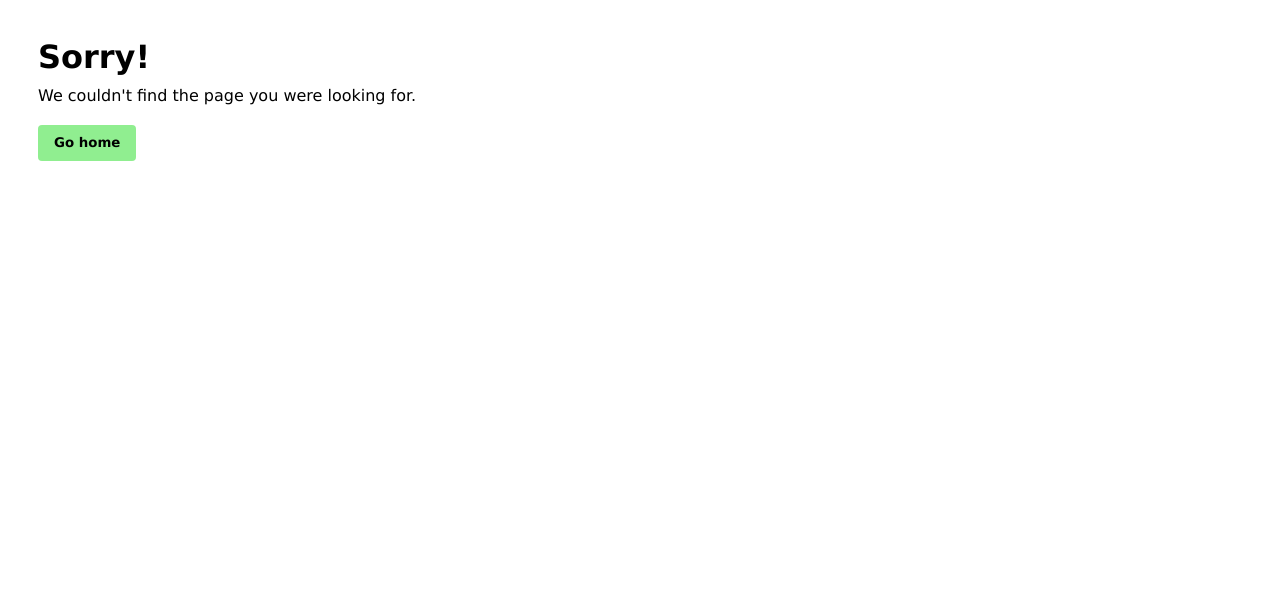
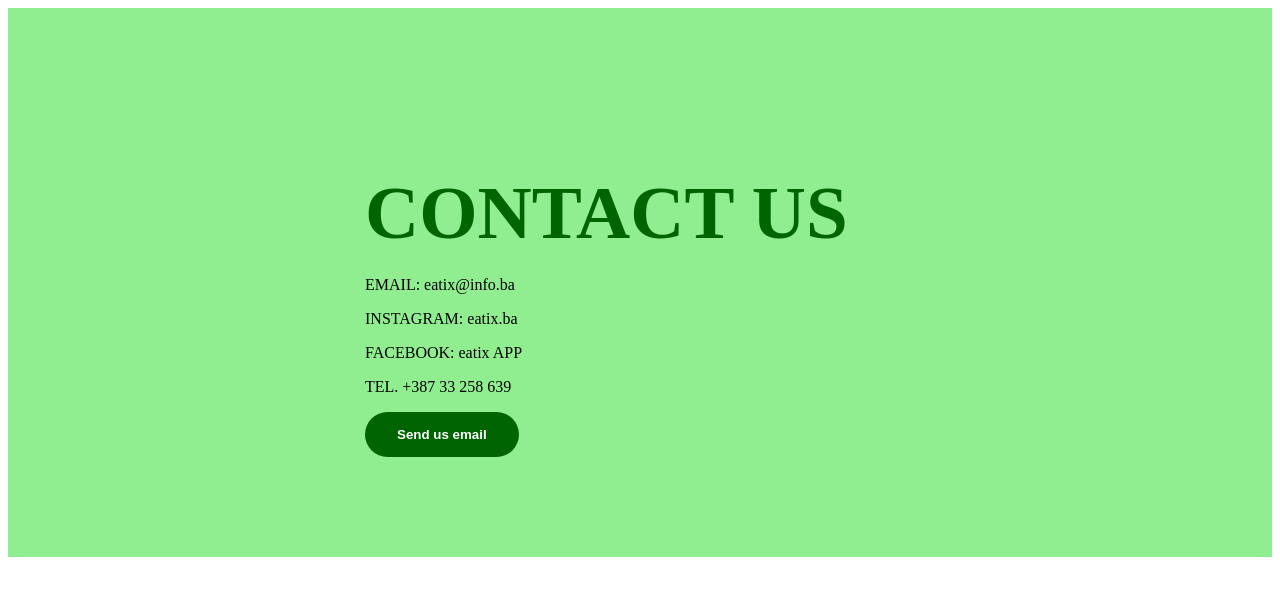
Before and after one commit to nejrabujak/eatix, an Angular app: page / in a window 1280 px wide. Shown: the top 596 px of the page. Built offline with nearby package versions, Linux system fonts and the light colour scheme.

Commit message:
Added: Contact us page

```diff
--- a/src/app/app.component.ts
+++ b/src/app/app.component.ts
@@ -5,8 +5,8 @@
 
 @Component({
   selector: 'app-root',
-  templateUrl: './page_not_found/page_not_found.html', //will be changed when routs are added
-  styleUrls: ['./page_not_found/page_not_found.css'] //will be changed when routs are added
+  templateUrl: './contact_us/contact_us.html', //will be changed when routs are added
+  styleUrls: ['./contact_us/contact_us.css'] //will be changed when routs are added
 })
 export class AppComponent {
   title = 'application';
--- a/src/app/app.module.ts
+++ b/src/app/app.module.ts
@@ -6,12 +6,13 @@
 import {BrowserAnimationsModule} from '@angular/platform-browser/animations';
 import {PageNotFound} from './page_not_found/page_not_found';
 import {MatButtonModule} from '@angular/material/button';
-
+import {Contact_us} from "./contact_us/contact_us";
 
 @NgModule({
   declarations: [
     AppComponent,
-    PageNotFound
+    PageNotFound,
+    Contact_us
   ],
   imports: [
     BrowserModule,
--- /dev/null
+++ b/src/app/contact_us/contact_us.css
@@ -0,0 +1,58 @@
+.about{
+  width:100%;
+  padding:100px 0px;
+  background-color:lightgreen;
+}
+
+.text{
+  width:550px;
+}
+
+
+.main{
+  width:1130px;
+  max-width:95%;
+  margin:0 auto;
+  display:flex;
+  align-items:center;
+  justify-content:space-around;
+
+}
+.text h2{
+
+  color:darkgreen;
+  font-size:75px;
+  text-transform:capitalize;
+  margin-bottom:20px;
+
+
+}
+
+text{
+  color:darkgreen;
+  letter-spacing:1px;
+  line-hight:28px;
+  font-size:18px;
+  margin-bottom:45px;
+
+
+}
+
+button{
+  background-color:darkgreen;
+  color:white;
+  text-decoration:none;
+  border:2px solid transparent;
+  font-weight:bold;
+  padding:13px 30px;
+  border-radius:30px;
+  transition: .4s;
+
+
+}
+button:hover{
+  background-color:transparent;
+  border: 2px solid darkgreen;
+  cursor:pointer;
+  color:darkgreen
+}
--- /dev/null
+++ b/src/app/contact_us/contact_us.html
@@ -0,0 +1,21 @@
+<section class="about">
+  <div class=" main">
+
+    <div class="text">
+      <h2>CONTACT US</h2>
+      <p>EMAIL: eatix@info.ba</p>
+      <p>INSTAGRAM: eatix.ba </p>
+      <p>FACEBOOK: eatix APP</p>
+      <p>TEL. +387 33 258 639</p>
+
+      <button type="button">Send us email</button>
+
+
+    </div>
+
+
+  </div>
+
+
+
+</section>
```
Also changed, not shown: src/app/contact_us/contact_us.ts (added, +8 -0 lines).
